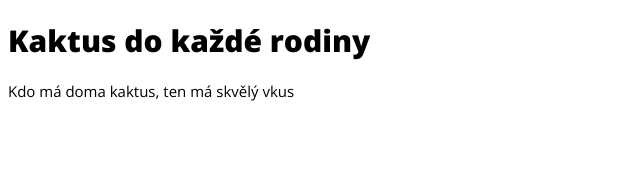
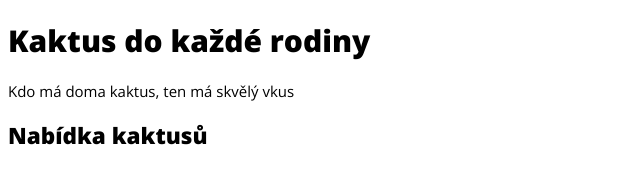
Before and after one commit to PajaCzechita/kaktusy, a plain HTML site: page index.html in a window 1280 px wide. Shown: the whole page, without its empty margins (0-640 px from the left). Drawn offline with nearby package versions, Linux system fonts and the light colour scheme.

Commit message:
Přidání nadpisu h2

```diff
--- a/index.html
+++ b/index.html
@@ -10,6 +10,7 @@
     <div class="banner">
       <h1>Kaktus do každé rodiny</h1>
       <p>Kdo má doma kaktus, ten má skvělý vkus</p>
+      <h2>Nabídka kaktusů</h2>
     </div>
   </body>
 </html>
```
